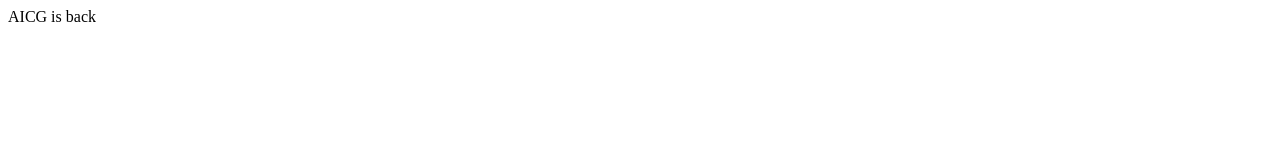
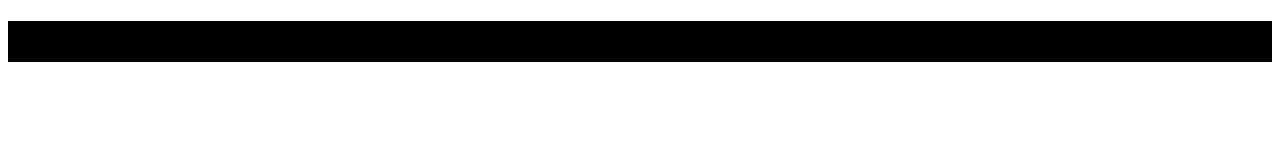
Before and after one commit to AICG-AdZU/AICG-AdZU.github.io, a plain HTML site: page index.html in a window 1280 px wide. Drawn offline with Linux system fonts and the light colour scheme.

Commit message:
update css

```diff
--- a/index.html
+++ b/index.html
@@ -3,15 +3,15 @@
 <head>
     <link rel="preconnect" href="https://fonts.googleapis.com">
 <link rel="preconnect" href="https://fonts.gstatic.com" crossorigin>
-<link href="https://fonts.googleapis.com/css2?family=Silkscreen&display=swap" rel="stylesheet"
+<link href="https://fonts.googleapis.com/css2?family=Silkscreen&display=swap" rel="stylesheet">
 <link rel="stylesheet" type="text/css" href="style.css">
     <meta charset="UTF-8">
     <meta http-equiv="X-UA-Compatible" content="IE=edge">
     <meta name="viewport" content="width=device-width, initial-scale=1.0">
-    <title>Document</title>
+    <title>AICG</title>
 </head>
 <body>
-    AICG is back
+    <h1>AICG is back</h1>
 </body>
 <script>
 
--- a/style.css
+++ b/style.css
@@ -1,5 +1,4 @@
-@import url('https://fonts.googleapis.com/css2?family=Silkscreen&display=swap');
-body{
+h1{
     background-color: black;
     font-family: 'Silkscreen', cursive;
 }
```
